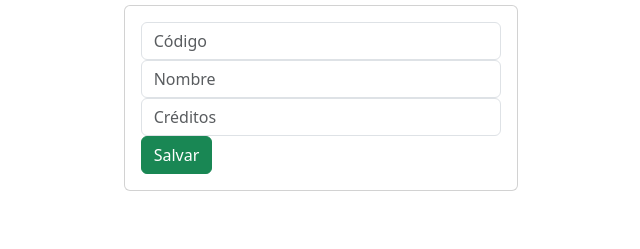
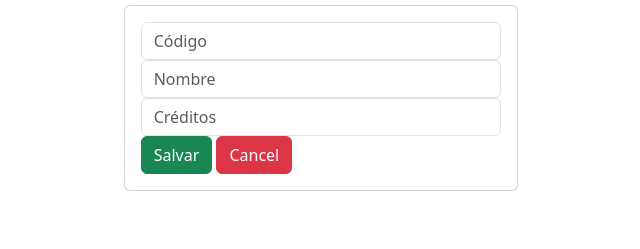
Before and after one commit to miguel-jaeger/gestion-curso, a Django app: template universidad/Aplicaciones/Academico/templates/edicionCurso.html in a window 1280 px wide. Shown: the part 107-356 px from the top of the page, without its empty margins (307-947 px from the left). Run offline with Django 4.2, Linux system fonts and the light colour scheme; the template is opened without the code that fills it, so the values that code supplies are empty; some libraries are stand-ins or nearby versions.

Commit message:
[CHANGE] add buttom to return to home

```diff
--- a/universidad/Aplicaciones/Academico/templates/edicionCurso.html
+++ b/universidad/Aplicaciones/Academico/templates/edicionCurso.html
@@ -20,6 +20,7 @@
                     </div>
                     <div class="form-group">
                         <button type="submit" class="btn btn-success btn-block text-white" >Salvar</button>
+                        <a href="/" id="cancel" name="cancel" class="btn btn-danger">Cancel</a>
                     </div>
                 </form>
             </div>
```
